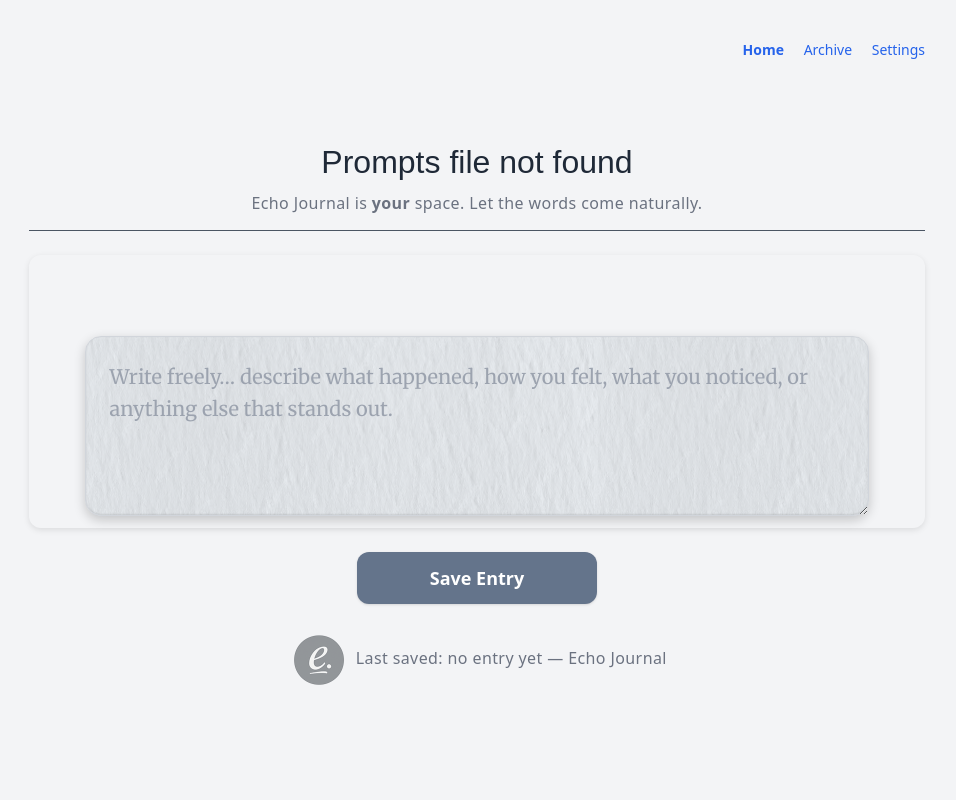
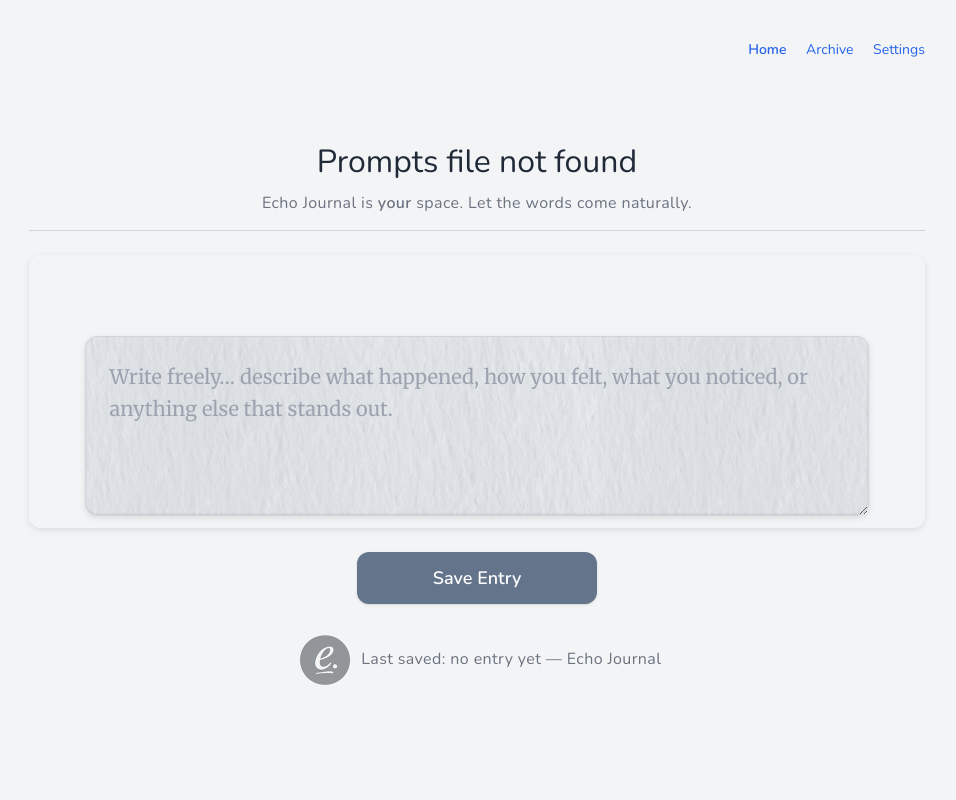
Before and after one commit to EoghannIrving/echo_journal, a FastAPI app: page / in a window 1280 px wide. Shown: the whole page, without its empty margins (163-1119 px from the left). Run offline with FastAPI, Linux system fonts and the light colour scheme; some libraries are stand-ins or nearby versions.

Commit message:
style: harmonize fonts and layout

```diff
--- a/static/style.css
+++ b/static/style.css
@@ -9,13 +9,13 @@ html, body {
 }
 
 .font-sans {
-  font-family: 'Montserrat', sans-serif !important;
+  font-family: 'Nunito', sans-serif !important;
 }
 
 body {
   background-color: #f5f5f5;
   color: #1f2937;
-/*  font-family: 'Nunito', sans-serif; */
+  font-family: 'Nunito', sans-serif;
   line-height: 1.6;
   padding: 1rem;
   display: flex;
@@ -38,7 +38,7 @@ textarea.journal-textarea {
   margin-right: auto;
   min-height: 6rem;
   padding: 1.5rem;
-  border-radius: 1rem;
+  border-radius: 0.75rem;
   background-color: #f0f4f8;
   color: #1f2937;
   border: 1px solid #d1d5db;
@@ -48,7 +48,7 @@ textarea.journal-textarea {
   transition: all 0.3s ease;
   box-shadow: inset 0 1px 2px rgba(255,255,255,0.05),
               inset 0 -1px 2px rgba(0,0,0,0.1),
-              0 4px 12px rgba(0,0,0,0.2);
+              0 2px 6px rgba(0,0,0,0.1);
   background-image: image-set(
     url('/static/textures/paper-texture.avif') type('image/avif'),
     url('/static/textures/paper-texture.webp') type('image/webp')
@@ -64,7 +64,7 @@ textarea.journal-textarea {
   background-blend-mode: multiply;
   box-shadow:
     inset 0 1px 2px rgba(255, 255, 255, 0.08),
-    0 1px 6px rgba(255, 255, 255, 0.12);
+    0 2px 6px rgba(255, 255, 255, 0.12);
 }
 textarea.journal-textarea::placeholder {
   color: #9ca3af;
--- a/templates/echo_journal.html
+++ b/templates/echo_journal.html
@@ -15,7 +15,7 @@
 
 {% block content %}
 <section class="w-full mx-auto space-y-2 text-center">
-  <div class="p-4 border-b border-gray-600 mb-6">
+  <div class="p-4 border-b border-gray-300 dark:border-gray-600 mb-6">
     <p class="font-sans font-medium text-[clamp(1.5rem,2vw+1rem,2rem)] leading-snug mb-2">{{ prompt }}</p>
     <p class="text-[clamp(0.9rem,0.8vw+0.8rem,1rem)] text-gray-500 dark:text-gray-400 text-center leading-snug tracking-wide">Echo Journal is <strong>your</strong> space. Let the words come naturally.</p>
   </div>
```
